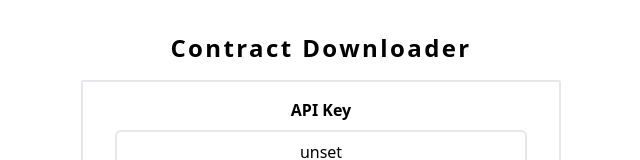
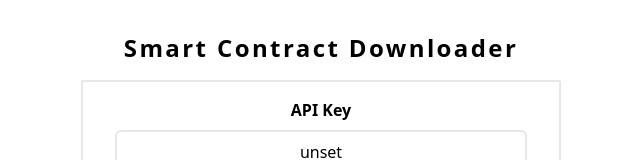
Before and after one commit to correctforward818/contract-downloading, a React (Create React App) app: page / in a window 1280 px wide. Shown: the top 160 px of the page, without its empty margins (319-959 px from the left). Built offline with nearby package versions, Linux system fonts and the light colour scheme; no server answers.

Commit message:
Change project name

```diff
--- a/package.json
+++ b/package.json
@@ -1,5 +1,5 @@
 {
-  "name": "contract-downloader",
+  "name": "smart-contract-downloader",
   "version": "0.1.0",
   "private": true,
   "dependencies": {
--- a/src/App.jsx
+++ b/src/App.jsx
@@ -53,7 +53,7 @@ function App() {
       <AppCopiedToClipboardNotification ref={clipboardChildRef} />
       <AppErrorNotification ref={errorChildRef} />
       <h1 className="text-2xl font-semibold tracking-widest text-center pb-4">
-        Contract Downloader
+        Smart Contract Downloader
       </h1>
       <div className="flex justify-center w-full">
         <div className="border-2 md:px-8 px-2 py-4 rounded-sm lg:w-2/5 md:w-3/5 w-full">
```
Also changed, not shown: 1 other file (tests, documents, lock files or other folders).
